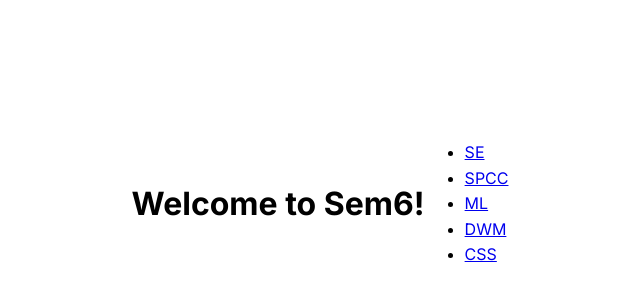
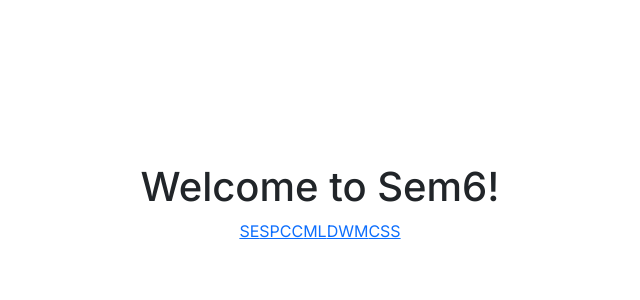
Before and after one commit to max-rocco/sem6, an Eleventy site: page index.njk in a window 1280 px wide. Shown: the part 196-496 px from the top of the page, without its empty margins (320-960 px from the left). Built offline with nearby package versions, Linux system fonts and the light colour scheme; Eleventy itself is replaced by a stand-in of ours; files that its build step writes are made by us from their sources.

Commit message:
add bootstrap.

```diff
--- a/_includes/layouts/base.njk
+++ b/_includes/layouts/base.njk
@@ -7,6 +7,7 @@
     <title>{{ title or metadata.title }}</title>
     <meta name="description" content="{{ description or metadata.description }}">
 
+    <link href="https://cdn.jsdelivr.net/npm/bootstrap@5.0.1/dist/css/bootstrap.min.css" rel="stylesheet" integrity="sha384-+0n0xVW2eSR5OomGNYDnhzAbDsOXxcvSN1TPprVMTNDbiYZCxYbOOl7+AMvyTG2x" crossorigin="anonymous">
     <link rel="stylesheet" href="{{ '/css/index.css' | url }}">
 
     <link rel="preconnect" href="https://fonts.gstatic.com">
--- a/css/index.css
+++ b/css/index.css
@@ -9,6 +9,7 @@
 .home-container {
   height: 100vh;
   display: flex;
+  flex-direction: column;
   justify-content: center;
   align-items: center;
 }
```
Also changed, not shown: index.njk (+5 -5 lines).
